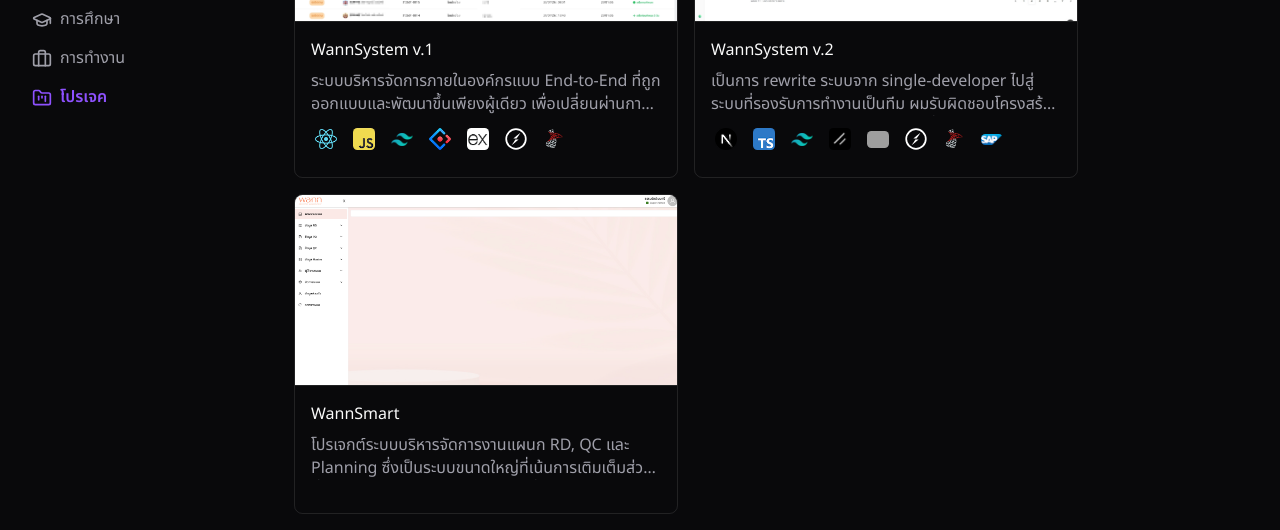
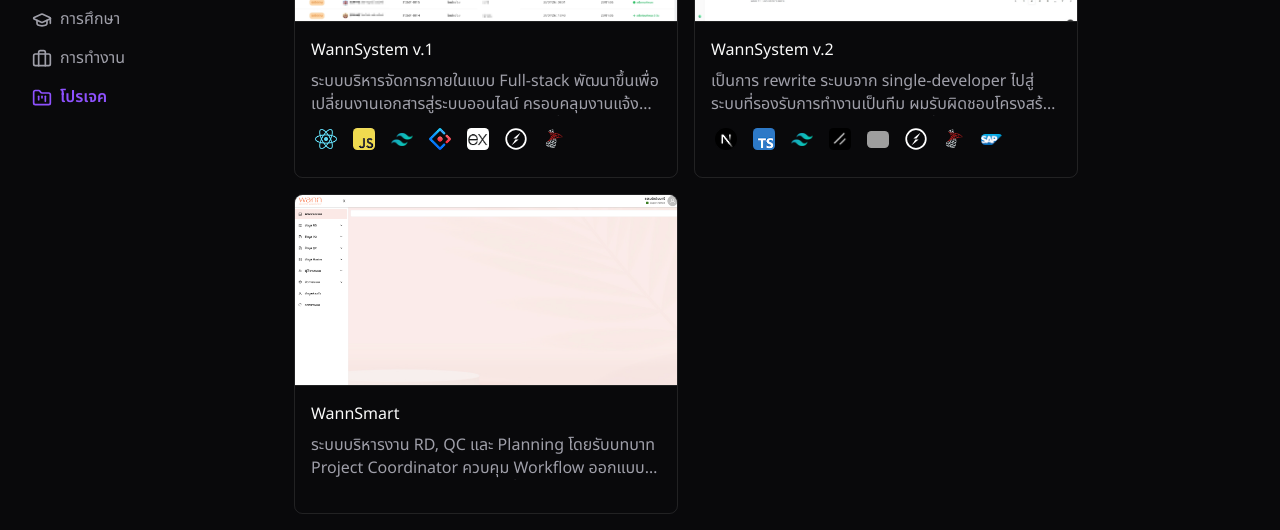
Before and after one commit to Tamamrat0/Tammarat-Profile, a Next.js app: page /projects in a window 1280 px wide. Shown: the part 343-873 px from the top of the page. Built offline with nearby package versions, Linux system fonts and the light colour scheme; grey boxes are pictures that could not be loaded.

Commit message:
fix about

```diff
--- a/src/app/(main)/about/page.tsx
+++ b/src/app/(main)/about/page.tsx
@@ -26,7 +26,7 @@ export default function Page() {
             การออกแบบโครงสร้างระบบและฐานข้อมูล
             ไปจนถึงการพัฒนาและปรับปรุงระบบให้ตอบโจทย์การทำงานจริง
             ประสบการณ์ดังกล่าวทำให้ผมมีความเข้าใจเชิงลึกในมุมมองการใช้งานของผู้ใช้
-            และสามารถออกแบบระบบที่ช่วยอำนวยความสะดวกให้กับการทำงานภายในองค์กรได้อย่างแท้จริง
+            และสามารถออกแบบระบบที่ช่วยอำนวยความสะดวกให้กับการทำงานภายในองค์กรได้ตรงกับการใช้งานจริง
           </p>
 
           <p className="text-muted-foreground text-base leading-relaxed text-pretty wrap-break-word">
--- a/src/app/(main)/projects/project-data.ts
+++ b/src/app/(main)/projects/project-data.ts
@@ -5,7 +5,7 @@ export const ProjectData: ProjectItem[] = [
     id: "1",
     name: "WannSystem v.1",
     description:
-      "ระบบบริหารจัดการภายในองค์กรแบบ End-to-End ที่ถูกออกแบบและพัฒนาขึ้นเพียงผู้เดียว เพื่อเปลี่ยนผ่านการทำงานจากระบบเอกสาร (Paper-based) สู่ระบบดิจิทัล ครอบคลุมงานแจ้งซ่อม ข้อร้องเรียน และสนับสนุนงานฝ่ายการตลาด",
+      "ระบบบริหารจัดการภายในแบบ Full-stack พัฒนาขึ้นเพื่อเปลี่ยนงานเอกสารสู่ระบบออนไลน์ ครอบคลุมงานแจ้งซ่อมและสนับสนุนฝ่ายการตลาด พร้อมเชื่อมต่อข้อมูลกับ SAP B1",
     techStack: [
       "React",
       "JavaScript",
@@ -173,7 +173,7 @@ export const ProjectData: ProjectItem[] = [
     id: "3",
     name: "WannSmart",
     description:
-      "โปรเจกต์ระบบบริหารจัดการงานแผนก RD, QC และ Planning ซึ่งเป็นระบบขนาดใหญ่ที่เน้นการเติมเต็มส่วนที่ SAP ไม่ครอบคลุม โดยผมทำหน้าที่เป็นตัวกลาง (Project Coordinator) ควบคุม Workflow และดูแลการเชื่อมต่อข้อมูลจาก SAP ทั้งหมด",
+      "ระบบบริหารงาน RD, QC และ Planning โดยรับบทบาท Project Coordinator ควบคุม Workflow ออกแบบโครงสร้างข้อมูล และจัดการการเชื่อมต่อกับระบบ SAP ร่วมกับทีมภายนอก",
     techStack: [],
     overview: [
       "รับผิดชอบการวางโครงสร้างระบบตั้งแต่ต้น (Requirement Gathering) เพื่อส่งต่อให้ทีมพัฒนาภายนอก",
@@ -205,8 +205,7 @@ export const ProjectData: ProjectItem[] = [
     attachments: [
       {
         imagePath: "/projects/wannsmart.png",
-        detail:
-          "ตัวอย่างหน้าแรกของโปรแกรม",
+        detail: "ตัวอย่างหน้าแรกของโปรแกรม",
       },
     ],
   },
```
